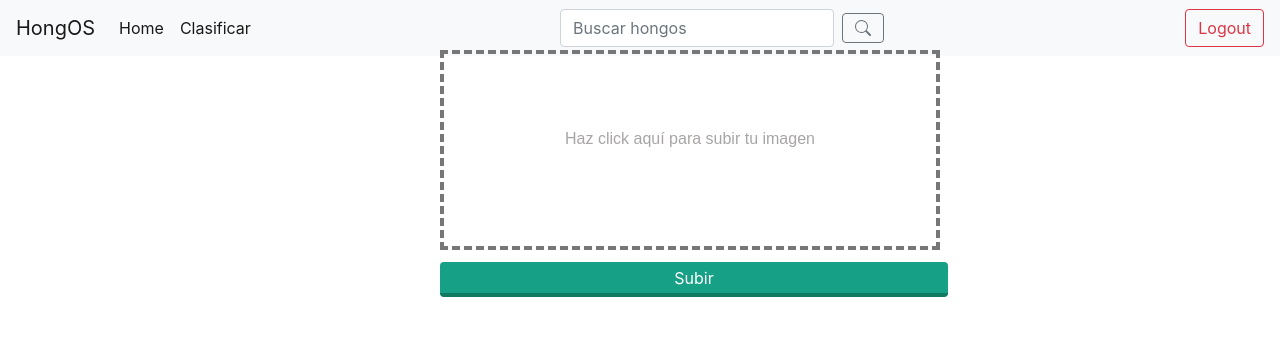
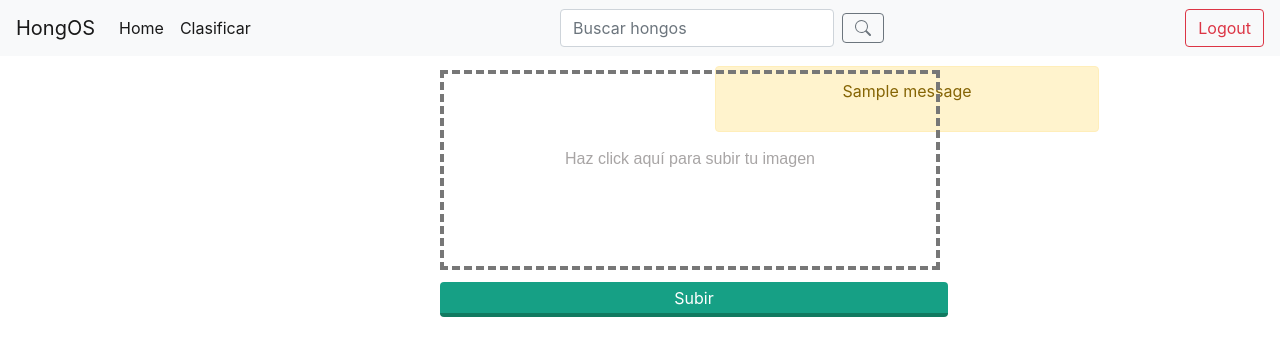
Before and after one commit to pabsanort2/hongOS, a Django app: page /clasificar/ in a window 1280 px wide. Shown: the top 356 px of the page. Run offline with Django 4.2, Linux system fonts and the light colour scheme; a user stored in the database is signed in; tables that the repository leaves empty hold one stand-in row (values such as "Sample post"); one stand-in notice (Sample message) is shown.

Commit message:
Bug 02: Se soluciona el error al clasificar sin subir foto

```diff
--- a/hongOS_project/hongOS_app/models.py
+++ b/hongOS_project/hongOS_app/models.py
@@ -5,6 +5,7 @@ from django.contrib.auth.models import User
 
 class Imagen(models.Model):
     file_name = models.ImageField(upload_to='imagenes_hongos')
+
 
 class HongOSUser(models.Model):
     user =  models.OneToOneField(User, on_delete=models.CASCADE)
--- a/hongOS_project/hongOS_app/templates/clasificar.html
+++ b/hongOS_project/hongOS_app/templates/clasificar.html
@@ -14,11 +14,19 @@
   {% block content %}
 
   <style>
+
+    #messages{
+          margin-top: 10px;
+          margin-left: 715px;
+          width: 30%;
+          text-align: center;
+      }
+
     #file_form {
       position: absolute;
       top: 50%;
       left: 50%;
-      margin-top: -350px;
+      margin-top: -330px;
       margin-left: -200px;
       width: 500px;
       height: 200px;
@@ -58,6 +66,7 @@
       outline: none;
     }
 
+
     #form_button:hover {
       background: #149174;
       color: #0C5645;
@@ -70,7 +79,14 @@
     .row{
       margin-top: 1%;
     }
+
   </style>
+
+  {%for message in messages%}
+    <div id="messages" class="alert alert-warning" role="alert">
+        <p>{{message}}</p>
+    </div>
+    {%endfor%}
 
   {% if method == "GET" %}
 
--- a/hongOS_project/hongOS_app/views.py
+++ b/hongOS_project/hongOS_app/views.py
@@ -11,7 +11,7 @@ from django.http import HttpResponseRedirect
 from django.contrib import messages
 from django.contrib.auth import authenticate, login, logout
 from django.contrib.auth.decorators import login_required
-
+from django.conf import settings
 
 # Create your views here.
 
@@ -22,13 +22,16 @@ def clasificar(request):
         return render(request, 'clasificar.html', {'form': form, 'method': request.method})
     if request.method == 'POST':
         form = ImagenForm(request.POST or None, request.FILES or None)
+        if request.POST.get('file_name') == '':
+            messages.info(request, 'No ha adjuntado ninguna imagen')
+            return redirect('/clasificar/')
         if form.is_valid and HongOSUser.objects.filter(user=request.user.id).count() != 0:
             form.save()
             username = request.user.username
             imagePath = Path('media/imagenes_hongos/' +
-                             str(form.cleaned_data.get('file_name')))
+                             str(form.cleaned_data.get('file_name')).replace(' ','_'))
             path = Path().resolve()
-            learner = load_learner(path/'89,1207.pkl')
+            learner = load_learner(os.path.join(settings.BASE_DIR, '89,1207.pkl'))
             pred, pred_idx, probs = learner.predict(imagePath)
             prob = '{:.2f}%'.format(probs[pred_idx].item()*100)
             userHongOS = HongOSUser.objects.filter(user=request.user.id)[0]
```
